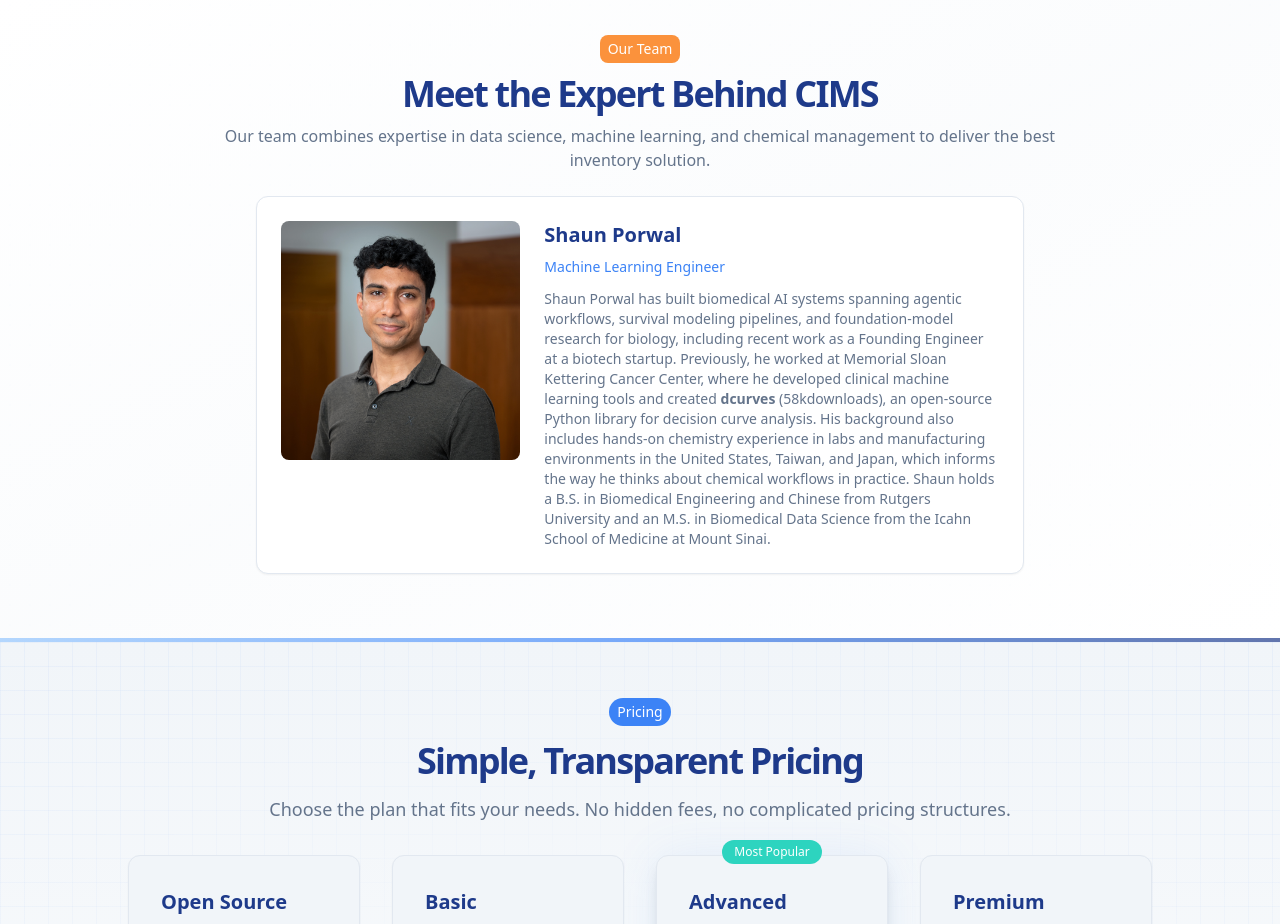
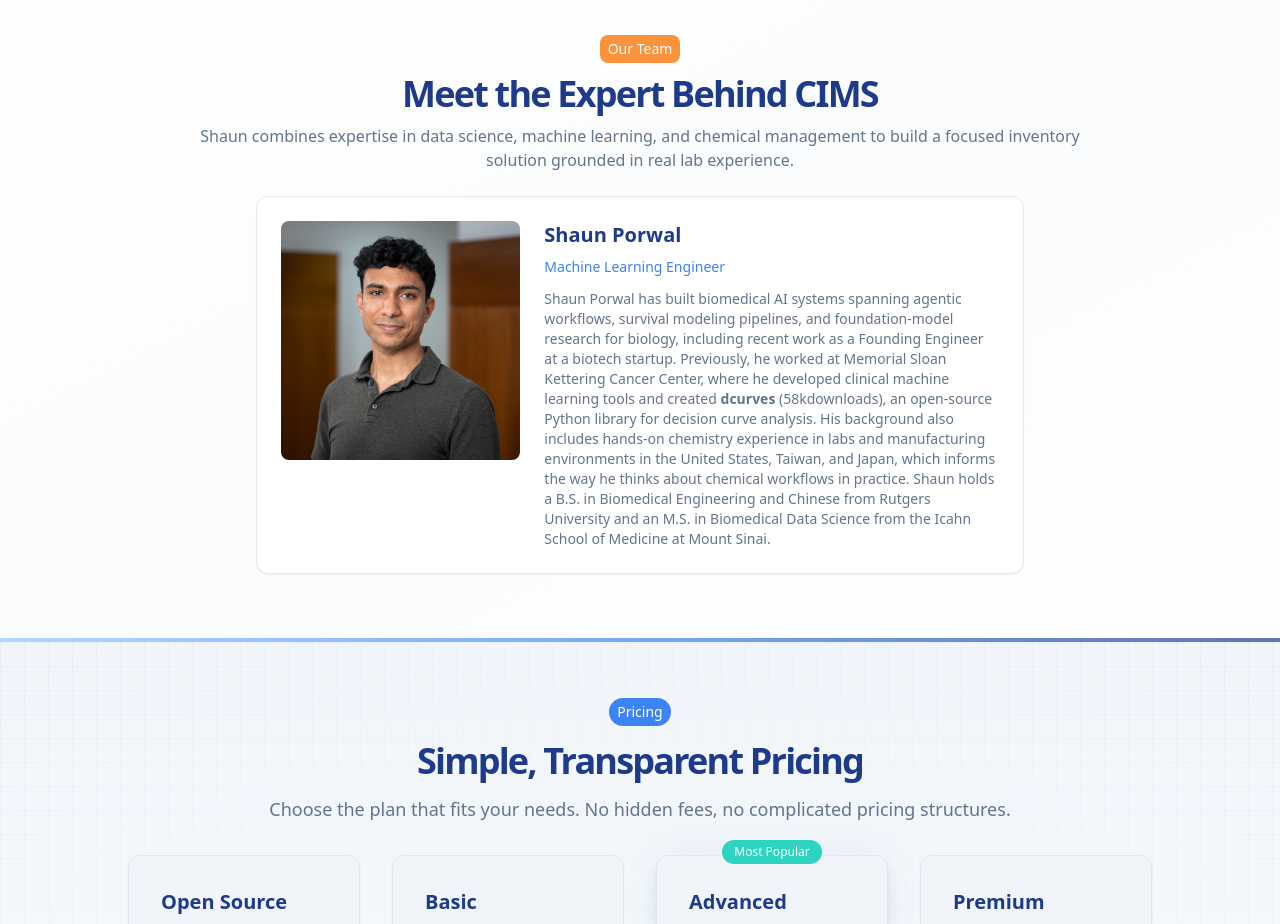
Before and after one commit to juntotechnologies/chem-inventory-site, a Next.js app: page / in a window 1280 px wide. Shown: the part 3020-3944 px from the top of the page. Built offline with nearby package versions, Linux system fonts and the light colour scheme; no server answers.

Commit message:
Update team section copy

```diff
--- a/app/page.tsx
+++ b/app/page.tsx
@@ -525,8 +525,8 @@ export default function Home() {
                   Meet the Expert Behind CIMS
                 </h2>
                 <p className="max-w-[900px] text-xs sm:text-sm text-muted-foreground md:text-base px-2">
-                  Our team combines expertise in data science, machine learning, and chemical management to deliver the
-                  best inventory solution.
+                  Shaun combines expertise in data science, machine learning, and chemical management to build a
+                  focused inventory solution grounded in real lab experience.
                 </p>
               </div>
             </div>
```
